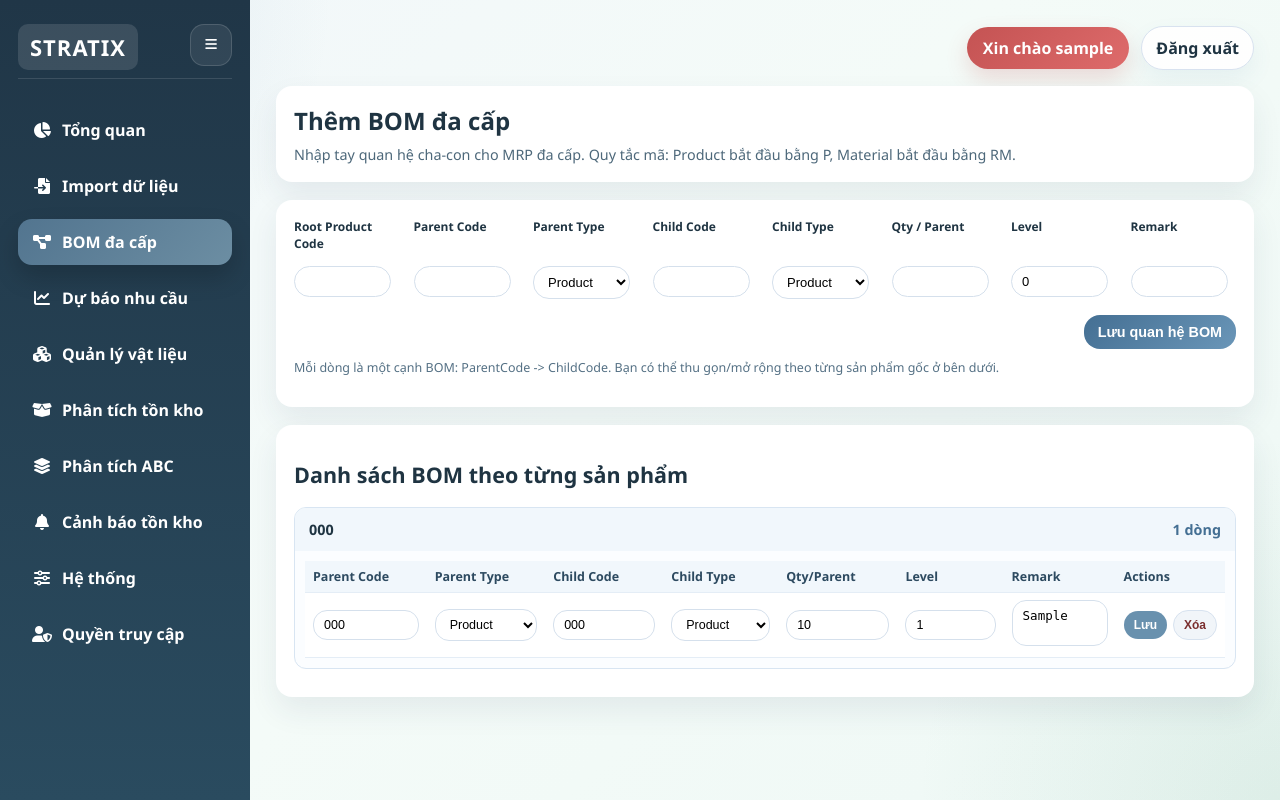
After one commit to shane2410/inventory_dss, a Django app: page /import/multilevel-bom/ in a window 1280 px wide. The commit adds this page. Run offline with Django 5.2, Linux system fonts and the light colour scheme; a user stored in the database is signed in; tables that the repository leaves empty hold one stand-in row (values such as "Sample post"); some libraries are stand-ins or nearby versions.

Commit message:
Add multilevel BOM sidebar link

```diff
--- a/inventory/Templates/inventory/base.html
+++ b/inventory/Templates/inventory/base.html
@@ -743,6 +743,14 @@
           <span>Import dữ liệu</span>
         </a>
         <a
+          href="{% url 'import-multilevel-bom' %}"
+          class="{% if request.resolver_match.url_name == 'import-multilevel-bom' %}active{% endif %}"
+          {% if not show_multilevel_bom_link %}style="display:none;"{% endif %}
+        >
+          <i class="fas fa-diagram-project"></i>
+          <span>BOM đa cấp</span>
+        </a>
+        <a
           href="{% url 'forecast' %}"
           class="{% if request.resolver_match.url_name == 'forecast' %}active{% endif %}"
           {% if not show_forecast_link %}style="display:none;"{% endif %}
--- /dev/null
+++ b/inventory/Templates/inventory/import_multilevel_bom.html
@@ -0,0 +1,418 @@
+{% extends 'inventory/base.html' %}
+
+{% block body_class %}page-multilevel-bom{% endblock %}
+
+{% block content %}
+<style>
+  .bom-page {
+    display: grid;
+    gap: 18px;
+    font-size: 14.35px;
+  }
+
+  .bom-card {
+    background: #ffffff;
+    border-radius: 16px;
+    box-shadow: 0 14px 30px rgba(35, 52, 83, 0.08);
+    padding: 18px;
+  }
+
+  .bom-title {
+    margin: 0;
+    font-size: 24px;
+    color: #1f3442;
+  }
+
+  .bom-subtitle {
+    margin: 8px 0 0;
+    color: #4d687a;
+  }
+
+  .msg {
+    border-radius: 10px;
+    padding: 12px 14px;
+    font-weight: 600;
+  }
+
+  .msg.success {
+    color: #245c2f;
+    background: #e5f5e8;
+    border: 1px solid #b8dfbf;
+  }
+
+  .msg.error {
+    color: #742f2f;
+    background: #fae7e7;
+    border: 1px solid #efbcbc;
+  }
+
+  .bom-form {
+    display: grid;
+    grid-template-columns: repeat(8, minmax(0, 1fr));
+    gap: 10px 14px;
+  }
+
+  .bom-label {
+    display: block;
+    margin-bottom: 4px;
+    color: #1f3442;
+    font-weight: 700;
+    font-size: 12px;
+    min-width: 0;
+  }
+
+  .bom-input {
+    width: 100%;
+    border: 1px solid #d5e0ec;
+    border-radius: 10px;
+    padding: 8px 10px;
+    background: #ffffff;
+    font-size: 13px;
+    box-sizing: border-box;
+  }
+
+  .bom-cell {
+    min-width: 0;
+  }
+
+  .bom-cell input,
+  .bom-cell select,
+  .bom-cell textarea {
+    width: 92%;
+    max-width: 112px;
+    border: 1px solid #d5e0ec;
+    border-radius: 16px;
+    padding: 7px 10px;
+    background: #ffffff;
+    font-size: 13px;
+    box-sizing: border-box;
+  }
+
+  .bom-cell textarea {
+    width: 100%;
+    max-width: none;
+  }
+
+  .bom-cell select {
+    max-width: 132px;
+  }
+
+  .bom-actions {
+    grid-column: 1 / -1;
+    display: flex;
+    justify-content: flex-end;
+    margin-top: 6px;
+  }
+
+  .btn-save {
+    border: none;
+    border-radius: 16px;
+    padding: 9px 14px;
+    background: linear-gradient(135deg, #446f93, #6a96b8);
+    color: #fff;
+    font-weight: 700;
+    cursor: pointer;
+    font-size: 14.35px;
+  }
+
+  .hint {
+    margin-top: 10px;
+    font-size: 12.5px;
+    color: #547084;
+  }
+
+  details.bom-group {
+    border: 1px solid #d8e5f2;
+    border-radius: 12px;
+    margin-bottom: 10px;
+    overflow: hidden;
+    background: #fbfdff;
+  }
+
+  details.bom-group summary {
+    list-style: none;
+    cursor: pointer;
+    padding: 12px 14px;
+    font-weight: 700;
+    color: #1f3442;
+    background: #f1f7fc;
+    display: flex;
+    justify-content: space-between;
+  }
+
+  details.bom-group summary::-webkit-details-marker {
+    display: none;
+  }
+
+  .group-count {
+    color: #446f93;
+    font-weight: 600;
+  }
+
+  .table-wrap {
+    overflow-x: auto;
+    padding: 10px;
+  }
+
+  .bom-table {
+    width: 100%;
+    border-collapse: collapse;
+  }
+
+  .bom-row-form {
+    display: contents;
+  }
+
+  .bom-hidden-row-form {
+    display: none;
+  }
+
+  .bom-edit-input,
+  .bom-edit-select,
+  .bom-edit-textarea {
+    width: 100%;
+    border: 1px solid #d5e0ec;
+    border-radius: 14px;
+    padding: 7px 10px;
+    background: #ffffff;
+    font-size: 12.5px;
+    box-sizing: border-box;
+  }
+
+  .bom-edit-textarea {
+    min-height: 34px;
+    resize: none;
+  }
+
+  .row-actions {
+    display: flex;
+    align-items: center;
+    justify-content: flex-end;
+    gap: 6px;
+    flex-wrap: nowrap;
+  }
+
+  .row-save-btn,
+  .row-delete-btn {
+    border: none;
+    border-radius: 999px;
+    padding: 7px 10px;
+    font-size: 12px;
+    font-weight: 700;
+    cursor: pointer;
+    white-space: nowrap;
+  }
+
+  .row-save-btn {
+    background: #4f7ea1;
+    color: #fff;
+    display: inline-flex;
+  }
+
+  .row-delete-btn {
+    background: #f1f5f9;
+    color: #7a2e2e;
+    border: 1px solid #d7e2ef;
+    display: inline-flex;
+  }
+
+  .bom-table th,
+  .bom-table td {
+    border-bottom: 1px solid #e4edf6;
+    text-align: left;
+    padding: 7px 8px;
+    font-size: 12.5px;
+    max-width: 138px;
+  }
+
+  .bom-table th {
+    background: #f1f7fc;
+    color: #2d4a60;
+  }
+
+  .empty-note {
+    color: #58768a;
+    font-style: italic;
+  }
+
+  .editable-note {
+    color: #547084;
+    font-size: 12px;
+    margin: 0 0 6px;
+  }
+
+  @media (max-width: 980px) {
+    .bom-form {
+      grid-template-columns: repeat(2, minmax(0, 1fr));
+    }
+
+    .bom-actions {
+      grid-column: 1 / -1;
+    }
+
+    .bom-cell input,
+    .bom-cell select,
+    .bom-cell textarea {
+      width: 100%;
+      max-width: none;
+    }
+  }
+</style>
+
+<div class="bom-page">
+  <section class="bom-card">
+    <h1 class="bom-title">Thêm BOM đa cấp</h1>
+    <p class="bom-subtitle">Nhập tay quan hệ cha-con cho MRP đa cấp. Quy tắc mã: Product bắt đầu bằng P, Material bắt đầu bằng RM.</p>
+  </section>
+
+  {% if result_message %}
+  <div class="msg success">{{ result_message }}</div>
+  {% endif %}
+  {% if error_message %}
+  <div class="msg error">{{ error_message }}</div>
+  {% endif %}
+
+  <section class="bom-card">
+    <form method="post" class="bom-form">
+      {% csrf_token %}
+      <input type="hidden" name="add_bom_edge" value="1" />
+
+      <div class="bom-cell"><label class="bom-label" for="id_root_product_code">Root Product Code</label></div>
+      <div class="bom-cell"><label class="bom-label" for="id_parent_code">Parent Code</label></div>
+      <div class="bom-cell"><label class="bom-label" for="id_parent_type">Parent Type</label></div>
+      <div class="bom-cell"><label class="bom-label" for="id_child_code">Child Code</label></div>
+      <div class="bom-cell"><label class="bom-label" for="id_child_type">Child Type</label></div>
+      <div class="bom-cell"><label class="bom-label" for="id_quantity_per_parent">Qty / Parent</label></div>
+      <div class="bom-cell"><label class="bom-label" for="id_level">Level</label></div>
+      <div class="bom-cell"><label class="bom-label" for="id_remark">Remark</label></div>
+
+      <div class="bom-cell">{{ form.root_product_code }}{{ form.root_product_code.errors }}</div>
+      <div class="bom-cell">{{ form.parent_code }}{{ form.parent_code.errors }}</div>
+      <div class="bom-cell">{{ form.parent_type }}{{ form.parent_type.errors }}</div>
+      <div class="bom-cell">{{ form.child_code }}{{ form.child_code.errors }}</div>
+      <div class="bom-cell">{{ form.child_type }}{{ form.child_type.errors }}</div>
+      <div class="bom-cell">{{ form.quantity_per_parent }}{{ form.quantity_per_parent.errors }}</div>
+      <div class="bom-cell">{{ form.level }}{{ form.level.errors }}</div>
+      <div class="bom-cell">{{ form.remark }}{{ form.remark.errors }}</div>
+
+      <div class="bom-actions">
+        <button type="submit" class="btn-save">Lưu quan hệ BOM</button>
+      </div>
+    </form>
+
+    <p class="hint">Mỗi dòng là một cạnh BOM: ParentCode -> ChildCode. Bạn có thể thu gọn/mở rộng theo từng sản phẩm gốc ở bên dưới.</p>
+  </section>
+
+  <section class="bom-card">
+    <h2>Danh sách BOM theo từng sản phẩm</h2>
+    {% if grouped_boms %}
+      {% for group in grouped_boms %}
+      <details class="bom-group" {% if forloop.first %}open{% endif %}>
+        <summary>
+          <span>{{ group.root_product_code }}</span>
+          <span class="group-count">{{ group.row_count }} dòng</span>
+        </summary>
+        <div class="table-wrap">
+          {% for row in group.rows %}
+          <form id="row-form-{{ row.id }}" method="post" class="bom-hidden-row-form">
+            {% csrf_token %}
+            <input type="hidden" name="action_type" value="update_bom_edge">
+            <input type="hidden" name="edge_id" value="{{ row.id }}">
+            <input type="hidden" name="root_product_code" value="{{ row.root_product_code }}">
+          </form>
+          {% endfor %}
+          <table class="bom-table">
+            <thead>
+              <tr>
+                <th>Parent Code</th>
+                <th>Parent Type</th>
+                <th>Child Code</th>
+                <th>Child Type</th>
+                <th>Qty/Parent</th>
+                <th>Level</th>
+                <th>Remark</th>
+                <th>Actions</th>
+              </tr>
+            </thead>
+            <tbody>
+              {% for row in group.rows %}
+              <tr data-row-id="{{ row.id }}">
+                <td>
+                  <input form="row-form-{{ row.id }}" class="bom-edit-input" type="text" name="parent_code" value="{{ row.parent_code }}" data-original="{{ row.parent_code }}">
+                </td>
+                <td>
+                  <select form="row-form-{{ row.id }}" class="bom-edit-select" name="parent_type" data-original="{{ row.parent_type }}">
+                    <option value="PRODUCT" {% if row.parent_type == 'PRODUCT' %}selected{% endif %}>Product</option>
+                    <option value="SEMI" {% if row.parent_type == 'SEMI' %}selected{% endif %}>Semi-finished</option>
+                    <option value="MATERIAL" {% if row.parent_type == 'MATERIAL' %}selected{% endif %}>Material</option>
+                  </select>
+                </td>
+                <td>
+                  <input form="row-form-{{ row.id }}" class="bom-edit-input" type="text" name="child_code" value="{{ row.child_code }}" data-original="{{ row.child_code }}">
+                </td>
+                <td>
+                  <select form="row-form-{{ row.id }}" class="bom-edit-select" name="child_type" data-original="{{ row.child_type }}">
+                    <option value="PRODUCT" {% if row.child_type == 'PRODUCT' %}selected{% endif %}>Product</option>
+                    <option value="SEMI" {% if row.child_type == 'SEMI' %}selected{% endif %}>Semi-finished</option>
+                    <option value="MATERIAL" {% if row.child_type == 'MATERIAL' %}selected{% endif %}>Material</option>
+                  </select>
+                </td>
+                <td>
+                  <input form="row-form-{{ row.id }}" class="bom-edit-input" type="number" step="1" min="1" name="quantity_per_parent" value="{{ row.quantity_per_parent|floatformat:'0' }}" data-original="{{ row.quantity_per_parent|floatformat:'0' }}">
+                </td>
+                <td>
+                  <input form="row-form-{{ row.id }}" class="bom-edit-input" type="number" step="1" min="0" name="level" value="{{ row.level }}" data-original="{{ row.level }}">
+                </td>
+                <td>
+                  <textarea form="row-form-{{ row.id }}" class="bom-edit-textarea" name="remark" data-original="{{ row.remark|default:''|escape }}">{{ row.remark|default:'' }}</textarea>
+                </td>
+                <td>
+                  <div class="row-actions">
+                    <button form="row-form-{{ row.id }}" type="submit" class="row-save-btn">Lưu</button>
+                    <button form="row-form-{{ row.id }}" type="submit" class="row-delete-btn" name="action_type" value="delete_bom_edge" onclick="return confirm('Bạn có chắc chắn muốn xóa dòng BOM này không?');">Xóa</button>
+                  </div>
+                </td>
+              </tr>
+              {% endfor %}
+            </tbody>
+          </table>
+        </div>
+      </details>
+      {% endfor %}
+    {% else %}
+      <p class="empty-note">Chưa có dữ liệu BOM đa cấp nào.</p>
+    {% endif %}
+  </section>
+</div>
+<script>
+  (function () {
+    const rows = document.querySelectorAll('tr[data-row-id]');
+
+    const normalize = (value) => String(value ?? '').trim();
+
+    rows.forEach((row) => {
+      const rowId = row.dataset.rowId;
+      const saveButton = document.querySelector(`button[form="row-form-${rowId}"][type="submit"]`);
+      const fields = row.querySelectorAll('input, select, textarea');
+
+      const original = {};
+      fields.forEach((field) => {
+        original[field.name] = normalize(field.dataset.original ?? field.value);
+      });
+
+      const syncSaveState = () => {
+        const changed = Array.from(fields).some((field) => normalize(field.value) !== original[field.name]);
+        saveButton.style.visibility = changed ? 'visible' : 'visible';
+        saveButton.style.opacity = changed ? '1' : '0.85';
+      };
+
+      fields.forEach((field) => {
+        field.addEventListener('input', syncSaveState);
+        field.addEventListener('change', syncSaveState);
+      });
+
+      syncSaveState();
+    });
+  })();
+</script>
+{% endblock %}
--- a/inventory/forms.py
+++ b/inventory/forms.py
@@ -42,3 +42,59 @@ class TransactionForm(forms.ModelForm):
             'transaction_type': forms.Select(attrs={'class': 'form-control'}),
             'date': forms.DateInput(attrs={'type': 'date', 'class': 'form-control'}),
         }
+
+
+class MultiLevelBOMEntryForm(forms.Form):
+    NODE_TYPE_CHOICES = (
+        ("PRODUCT", "Product"),
+        ("SEMI", "Semi-finished"),
+        ("MATERIAL", "Material"),
+    )
+
+    root_product_code = forms.CharField(max_length=64, label="Mã sản phẩm gốc")
+    parent_code = forms.CharField(max_length=64, label="Mã cha")
+    parent_type = forms.ChoiceField(choices=NODE_TYPE_CHOICES, label="Loại cha")
+    child_code = forms.CharField(max_length=64, label="Mã con")
+    child_type = forms.ChoiceField(choices=NODE_TYPE_CHOICES, label="Loại con")
+    quantity_per_parent = forms.FloatField(
+        min_value=1,
+        label="Số lượng cho mỗi cha",
+        widget=forms.NumberInput(attrs={"step": "1", "min": "1"}),
+    )
+    level = forms.IntegerField(min_value=0, initial=0, label="Cấp")
+    remark = forms.CharField(max_length=255, required=False, label="Ghi chú")
+
+    def _validate_prefix(self, code, node_type, field_name):
+        code_text = str(code or "").strip().upper()
+
+        if node_type == "PRODUCT" and not code_text.startswith("P"):
+            self.add_error(field_name, "Mã Product phải bắt đầu bằng 'P'.")
+        if node_type == "MATERIAL" and not code_text.startswith("RM"):
+            self.add_error(field_name, "Mã Material phải bắt đầu bằng 'RM'.")
+
+    def clean(self):
+        cleaned = super().clean()
+
+        root_product_code = str(cleaned.get("root_product_code") or "").strip()
+        parent_code = str(cleaned.get("parent_code") or "").strip()
+        child_code = str(cleaned.get("child_code") or "").strip()
+        parent_type = cleaned.get("parent_type")
+        child_type = cleaned.get("child_type")
+
+        if root_product_code and not root_product_code.upper().startswith("P"):
+            self.add_error("root_product_code", "Mã sản phẩm gốc phải bắt đầu bằng 'P'.")
+
+        if parent_code and child_code and parent_code.upper() == child_code.upper():
+            self.add_error("child_code", "Mã con không được trùng mã cha.")
+
+        if parent_code and parent_type:
+            self._validate_prefix(parent_code, parent_type, "parent_code")
+
+        if child_code and child_type:
+            self._validate_prefix(child_code, child_type, "child_code")
+
+        cleaned["root_product_code"] = root_product_code.upper()
+        cleaned["parent_code"] = parent_code.upper()
+        cleaned["child_code"] = child_code.upper()
+
+        return cleaned
--- a/inventory/permissions.py
+++ b/inventory/permissions.py
@@ -72,6 +72,7 @@ def build_role_context(user):
         'show_abc_link': can_view_shared_pages,
         'show_alert_link': can_view_shared_pages,
         'show_import_link': can_view_shared_pages,
+        'show_multilevel_bom_link': can_view_shared_pages,
         'show_system_link': is_admin,
         'show_access_control_link': is_admin,
         'can_view_dashboard': True,
@@ -81,6 +82,7 @@ def build_role_context(user):
         'can_view_abc': can_view_shared_pages,
         'can_view_alert': can_view_shared_pages,
         'can_view_import': can_view_shared_pages,
+        'can_view_multilevel_bom': can_view_shared_pages,
         'can_view_system': is_admin,
         'can_view_access_control': is_admin,
         'is_admin_role': is_admin,
--- a/inventory/urls.py
+++ b/inventory/urls.py
@@ -15,6 +15,7 @@ from .views import (
     delete_sale,
     delete_transaction,
     import_data,
+    multilevel_bom_import,
     # MongoDB APIs
     api_mongodb_materials,
     api_mongodb_material_detail,
@@ -36,6 +37,7 @@ urlpatterns = [
     path('materials/', material_list, name='material-list'),
     path('products/', product_list, name='product-list'),
     path('import/', import_data, name='import-data'),
+    path('import/multilevel-bom/', multilevel_bom_import, name='import-multilevel-bom'),
 
     path('alert/', alert, name='alert'),
     path('forecast/', forecast, name='forecast'),
--- a/inventory/views.py
+++ b/inventory/views.py
@@ -1139,6 +1139,105 @@ def import_data(request):
     })
 
 
+@role_required(ROLE_ADMIN, ROLE_MANAGER, ROLE_STAFF)
+def multilevel_bom_import(request):
+    from .models import MultiLevelBOMEdge
+    from .forms import MultiLevelBOMEntryForm
+
+    result_message = None
+    error_message = None
+    form = MultiLevelBOMEntryForm(request.POST or None)
+
+    if request.method == 'POST':
+        # Add new edge via top form
+        if 'add_bom_edge' in request.POST:
+            if form.is_valid():
+                cd = form.cleaned_data
+                try:
+                    edge, created = MultiLevelBOMEdge.objects.get_or_create(
+                        root_product_code=cd['root_product_code'],
+                        parent_code=cd['parent_code'],
+                        child_code=cd['child_code'],
+                        defaults={
+                            'parent_type': cd['parent_type'],
+                            'child_type': cd['child_type'],
+                            'quantity_per_parent': cd['quantity_per_parent'],
+                            'level': cd['level'],
+                            'remark': cd['remark'],
+                        },
+                    )
+                    if not created:
+                        edge.parent_type = cd['parent_type']
+                        edge.child_type = cd['child_type']
+                        edge.quantity_per_parent = cd['quantity_per_parent']
+                        edge.level = cd['level']
+                        edge.remark = cd['remark']
+                        edge.save()
+                        result_message = 'Đã cập nhật cạnh BOM tồn tại.'
+                    else:
+                        result_message = 'Đã thêm cạnh BOM mới.'
+                except Exception as e:
+                    error_message = str(e)
+            else:
+                error_message = 'Dữ liệu nhập không hợp lệ.'
+
+        # Update or delete row via row form
+        elif request.POST.get('action_type') == 'update_bom_edge':
+            edge_id = request.POST.get('edge_id')
+            try:
+                edge = MultiLevelBOMEdge.objects.get(id=edge_id)
+                edge.parent_code = (request.POST.get('parent_code') or edge.parent_code).upper()
+                edge.parent_type = request.POST.get('parent_type') or edge.parent_type
+                edge.child_code = (request.POST.get('child_code') or edge.child_code).upper()
+                edge.child_type = request.POST.get('child_type') or edge.child_type
+                try:
+                    edge.quantity_per_parent = float(request.POST.get('quantity_per_parent') or edge.quantity_per_parent)
+                except:
+                    pass
+                try:
+                    edge.level = int(request.POST.get('level') or edge.level)
+                except:
+                    pass
+                edge.remark = request.POST.get('remark') or edge.remark
+                edge.save()
+                result_message = 'Đã lưu thay đổi.'
+            except Exception as e:
+                error_message = str(e)
+
+        elif request.POST.get('action_type') == 'delete_bom_edge':
+            edge_id = request.POST.get('edge_id')
+            try:
+                MultiLevelBOMEdge.objects.filter(id=edge_id).delete()
+                result_message = 'Đã xóa cạnh BOM.'
+            except Exception as e:
+                error_message = str(e)
+
+    # Build grouped list for template
+    edges = MultiLevelBOMEdge.objects.all().order_by('root_product_code', 'level', 'parent_code', 'child_code')
+    grouped = {}
+    for e in edges:
+        grouped.setdefault(e.root_product_code, []).append(e)
+
+    grouped_boms = []
+    for root, rows in grouped.items():
+        grouped_boms.append({
+            'root_product_code': root,
+            'row_count': len(rows),
+            'rows': rows,
+        })
+
+    # ensure form instance for initial display
+    if request.method != 'POST':
+        form = MultiLevelBOMEntryForm()
+
+    return render(request, 'inventory/import_multilevel_bom.html', {
+        'form': form,
+        'grouped_boms': grouped_boms,
+        'result_message': result_message,
+        'error_message': error_message,
+    })
+
+
 # =========================
 # MONGODB API ENDPOINTS
 # =========================
```
Also changed, not shown: inventory/models.py (+35 -0 lines), inventory/migrations/0006_multilevelbomedge.py (added).
